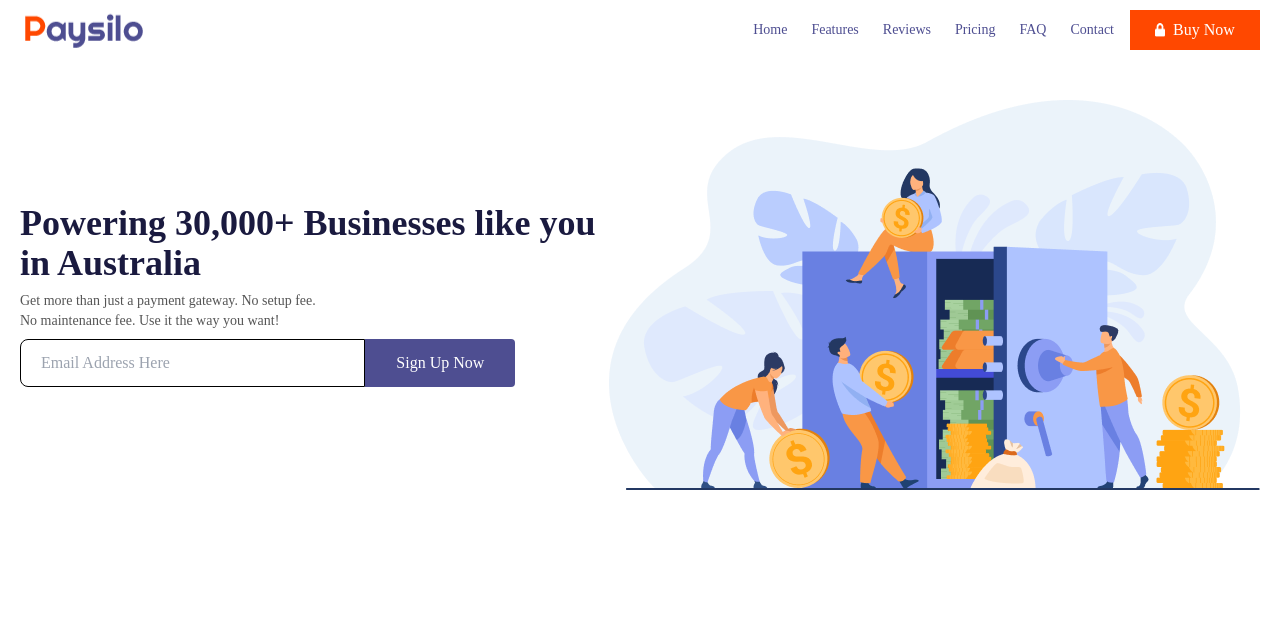
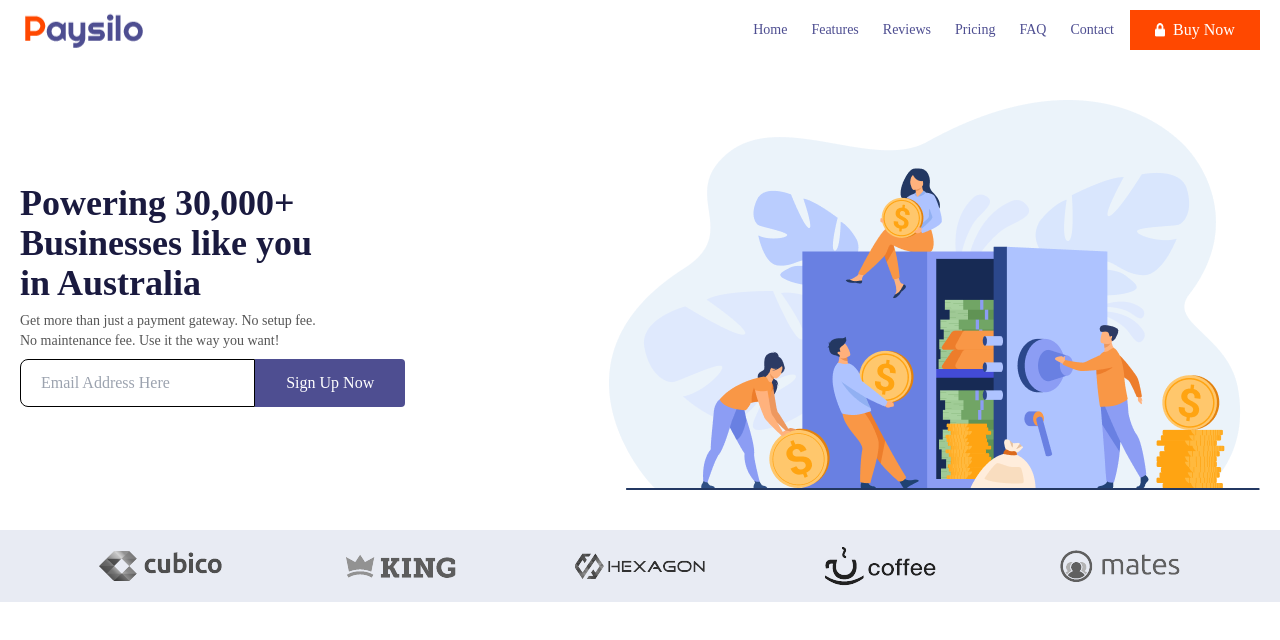
Before and after one commit to M-IMS/paysilo-v2, a React (Create React App) app: page / in a window 1280 px wide. Shown: the top 640 px of the page. Built offline with nearby package versions, Linux system fonts and the light colour scheme.

Commit message:
CompanyDevider Complete

```diff
--- a/src/App.js
+++ b/src/App.js
@@ -1,4 +1,5 @@
 import React from "react";
+import CompanyDevider from "./components/CompanyDevider";
 import Hero from "./components/Hero";
 import NavBar from "./components/NavBar";
 
@@ -7,6 +8,7 @@ function App() {
     <div>
       <NavBar />
       <Hero />
+      <CompanyDevider />
     </div>
   );
 }
--- /dev/null
+++ b/src/components/CompanyDevider.jsx
@@ -0,0 +1,21 @@
+import React from "react";
+
+import cubico from "../assets/cubico.png";
+import king from "../assets/king.png";
+import hexagon from "../assets/hexagon.png";
+import coffee from "../assets/coffee.png";
+import mates from "../assets/mates.png";
+
+const CompanyDevider = () => {
+  return (
+    <div className="max-w-[1440px] m-auto bg-clr2 max-h-[92px] flex justify-items-center justify-evenly">
+      <img src={cubico} alt="cubico" className="min-w-[80px]" />
+      <img src={king} alt="king" className="min-w-[80px]" />
+      <img src={hexagon} alt="hexagon" className="min-w-[80px]" />
+      <img src={coffee} alt="coffee" className="min-w-[80px]" />
+      <img src={mates} alt="mates" className="min-w-[80px]" />
+    </div>
+  );
+};
+
+export default CompanyDevider;
--- a/src/components/Hero.jsx
+++ b/src/components/Hero.jsx
@@ -3,13 +3,11 @@ import group from "../assets/Group.png";
 
 const Hero = () => {
   return (
-    <div className="max-w-[1440px] flex flex-row-reverse justify-between w-full my-5 p-5 items-center">
-      <div className="hidden sm:block">
-        <img src={group} alt="" />
-      </div>
-      <div className="flex flex-col gap-2">
+    <div className="max-w-[1440px] flex justify-between m-auto my-5 p-5 items-center">
+      <div className="flex flex-col gap-2 min-w-fit">
         <h1 className="text-4xl text-darktext font-bold ">
-          Powering 30,000+ Businesses like you <br /> in Australia
+          Powering 30,000+ <br />
+          Businesses like you <br /> in Australia
         </h1>
         <p className="text-sm text-lighttext font-normal">
           Get more than just a payment gateway. No setup fee.
@@ -26,6 +24,9 @@ const Hero = () => {
           </button>
         </div>
       </div>
+      <div className="hidden sm:block w-auto">
+        <img src={group} alt="" />
+      </div>
     </div>
   );
 };
```
